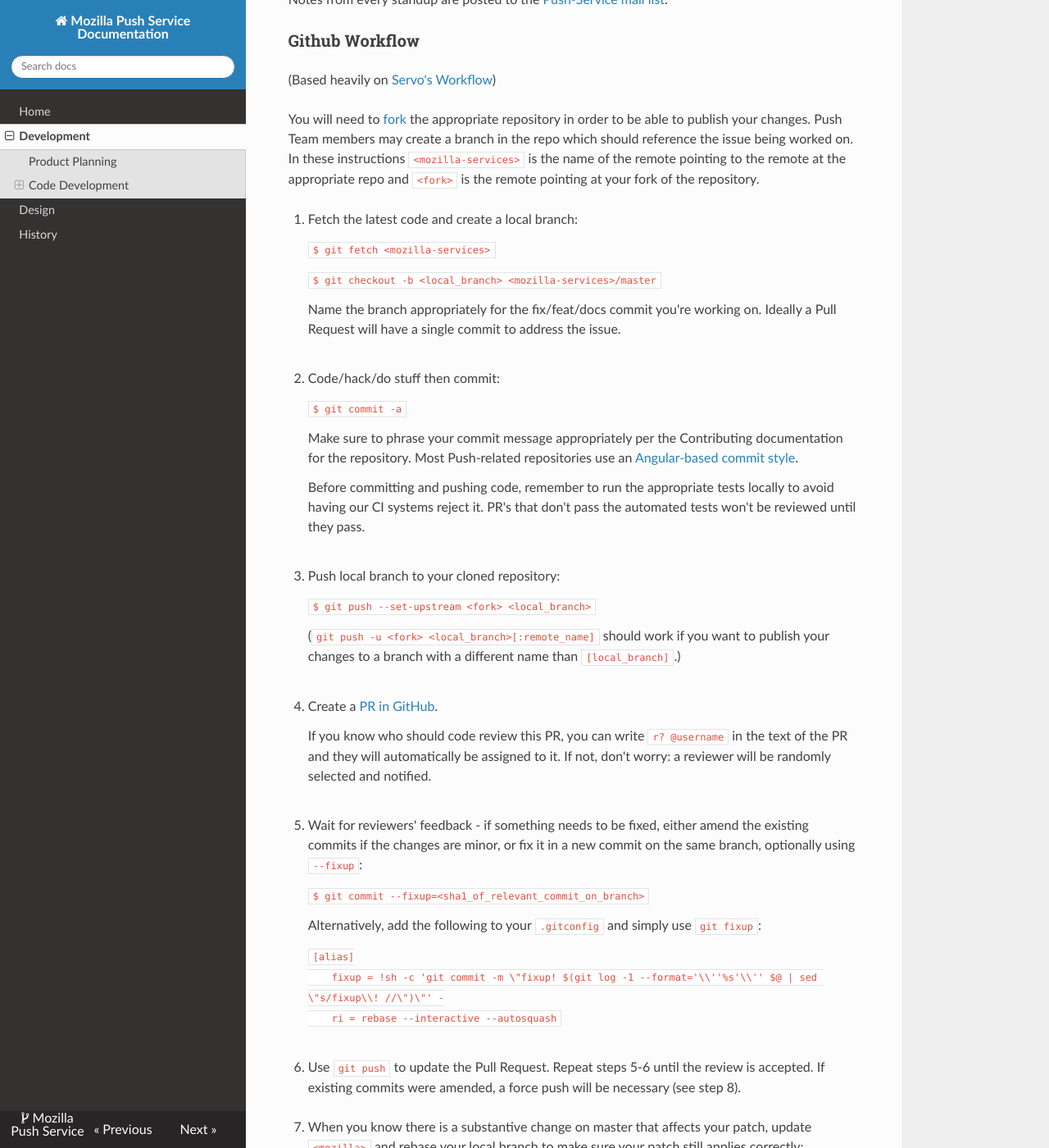
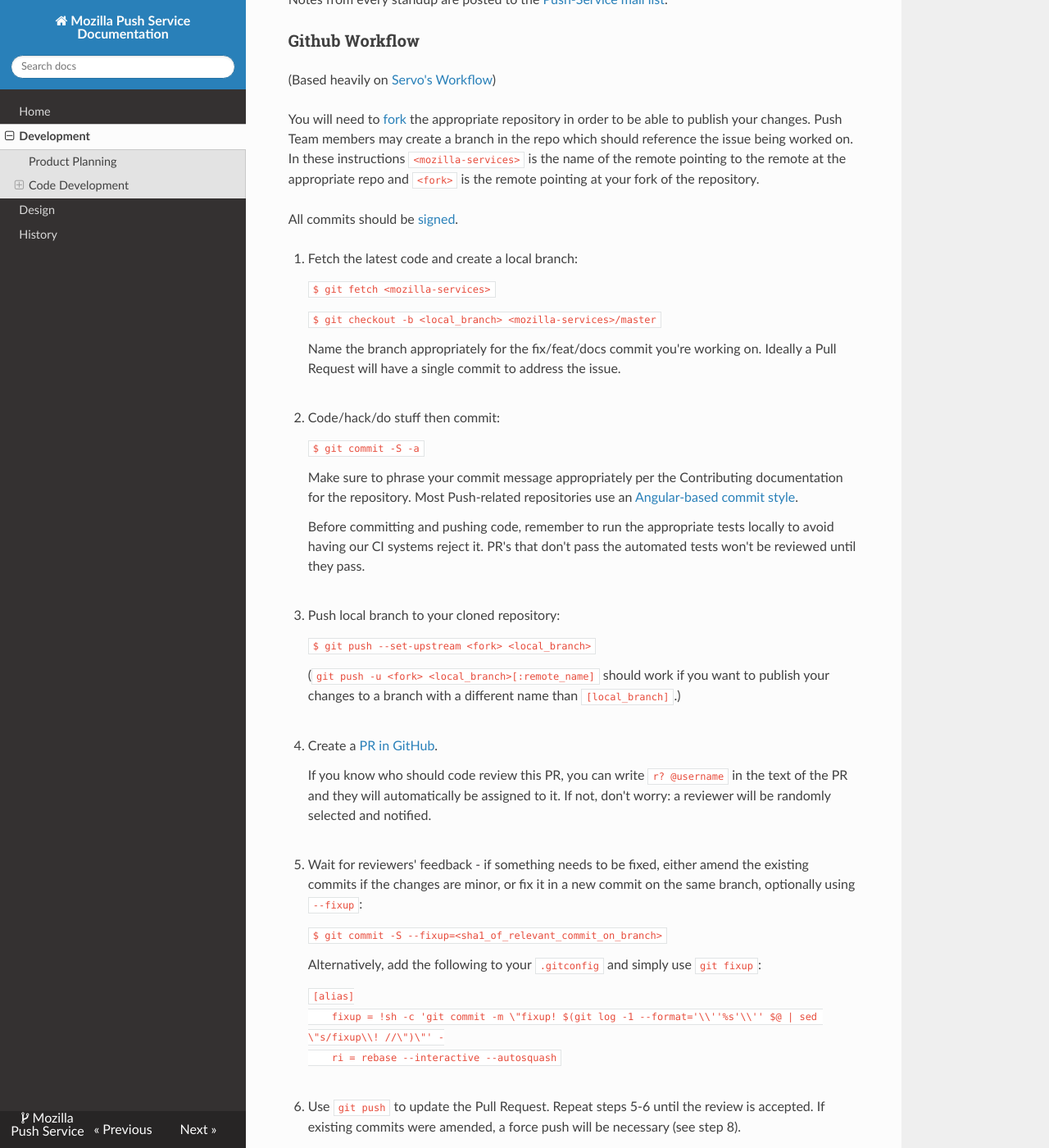
Before and after one commit to mozilla-services/push-service, an MkDocs documentation site: the page built from docs/development.md, in a window 1280 px wide and 1400 px high, scrolled down 2049 px. Shown: the whole window at 82% size. Built offline with MkDocs 1.6.1, drawn with Linux system fonts in a browser that asks for light colours; nearby versions of some CDN libraries; old or Windows-style settings are respelled for this version of MkDocs.

Commit message:
docs: note use of signed commits
Issue mozilla-services/autopush#759

```diff
--- a/docs/development.md
+++ b/docs/development.md
@@ -98,6 +98,8 @@ worked on. In these instructions `<mozilla-services>` is the name of the remote
 pointing to the remote at the appropriate repo and `<fork>` is the remote
 pointing at your fork of the repository.
 
+All commits should be [signed](https://help.github.com/articles/signing-commits-using-gpg/).
+
 1. Fetch the latest code and create a local branch:
 
     `$ git fetch <mozilla-services>`
@@ -110,7 +112,7 @@ pointing at your fork of the repository.
 
 2. Code/hack/do stuff then commit:
 
-    `$ git commit -a `
+    `$ git commit -S -a `
 
     Make sure to phrase your commit message appropriately per the Contributing
     documentation for the repository. Most Push-related repositories use an
@@ -140,7 +142,7 @@ pointing at your fork of the repository.
    the existing commits if the changes are minor, or fix it in a new commit on
    the same branch, optionally using `--fixup`:
 
-    `$ git commit --fixup=<sha1_of_relevant_commit_on_branch>`
+    `$ git commit -S --fixup=<sha1_of_relevant_commit_on_branch>`
 
     Alternatively, add the following to your `.gitconfig` and simply use `git fixup`:
 
```
